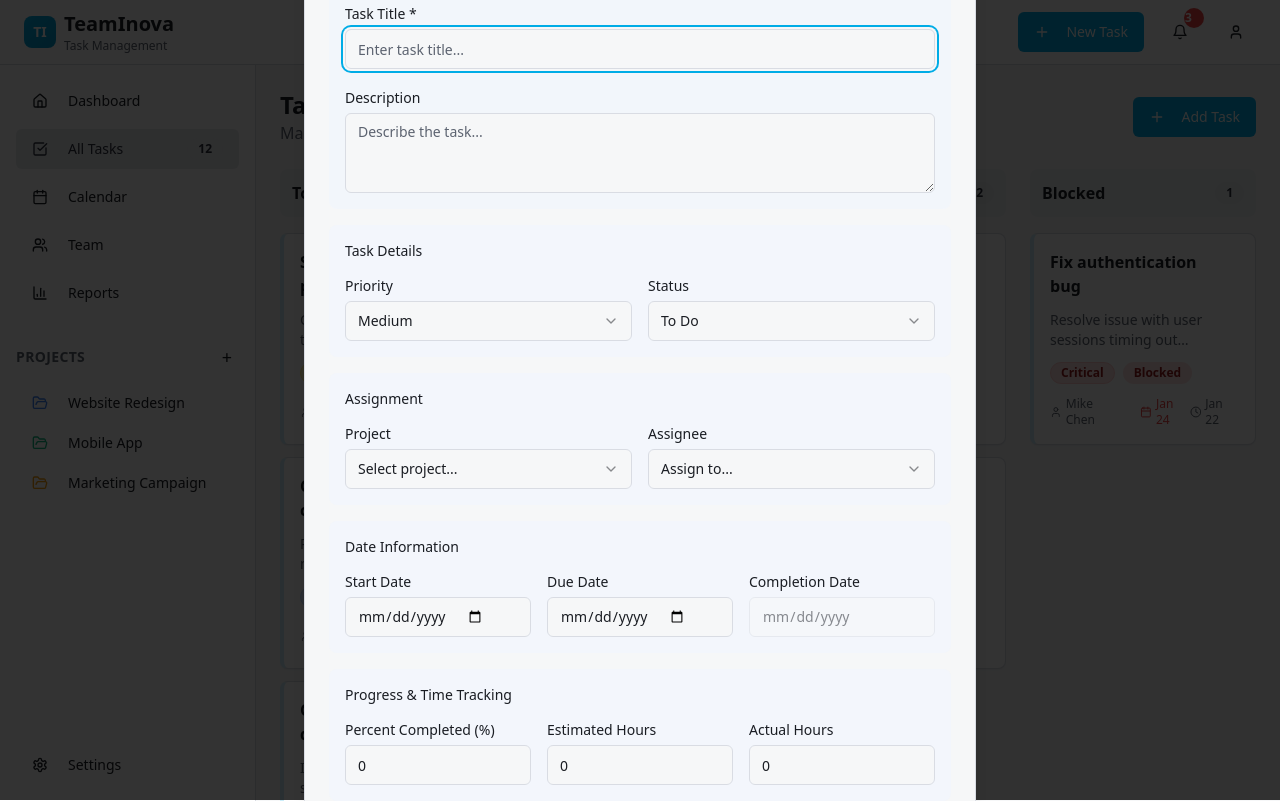
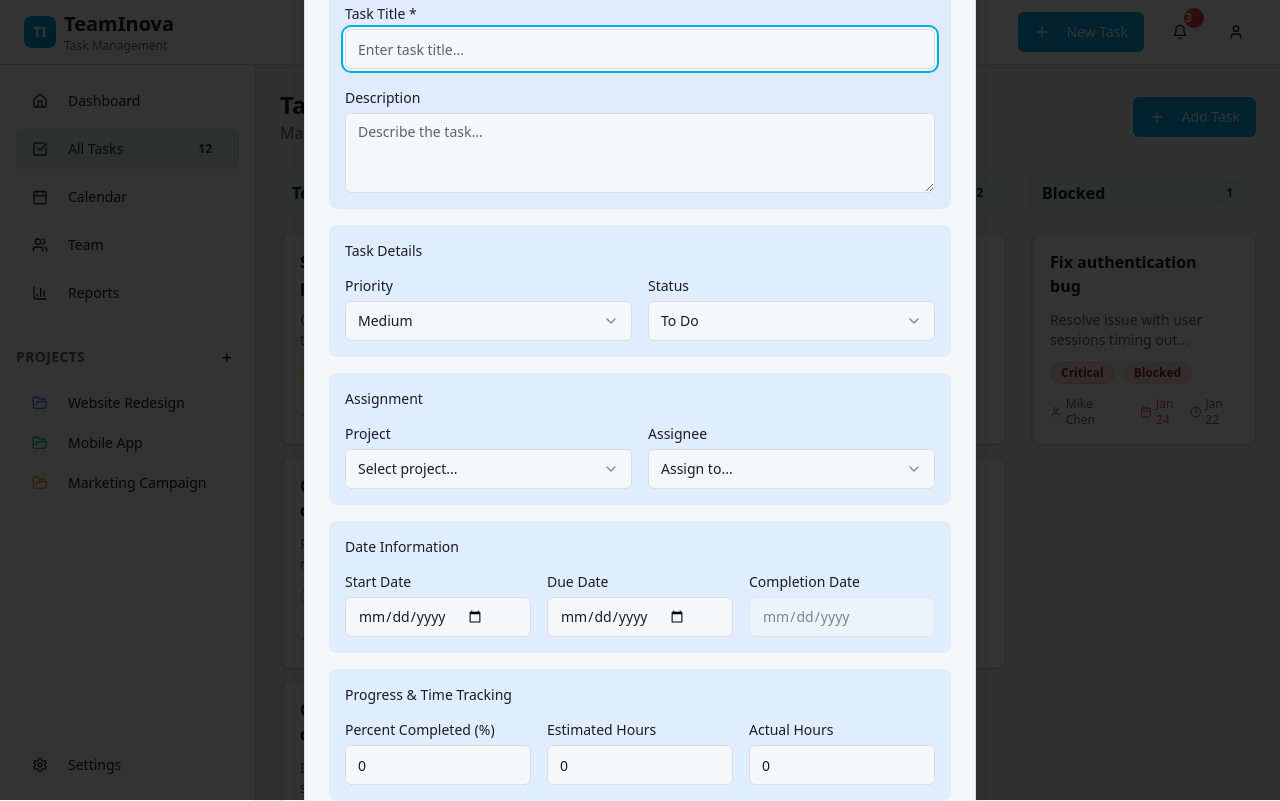
Before and after one commit to VitoTeamInova/teaminova-taskflow-central, a React (Vite) app: page / in a window 1280 px wide. Both pictures are taken after a click on the button "New Task". Built offline with nearby package versions, Linux system fonts and the light colour scheme.

Commit message:
Fix task creation and project section
Fixes task creation by adding a save button. Implements project section with CRUD functionality and specified fields. Darkens the blue background.

```diff
--- a/src/components/CreateTaskDialog.tsx
+++ b/src/components/CreateTaskDialog.tsx
@@ -81,7 +81,7 @@ export function CreateTaskDialog({
 
         <form onSubmit={handleSubmit} className="space-y-6">
           <div className="grid grid-cols-1 gap-4">
-            <div className="bg-blue-50/50 p-4 rounded-lg">
+            <div className="bg-blue-100/80 p-4 rounded-lg">
               <h4 className="font-medium mb-3 text-sm">Basic Information</h4>
               <div className="space-y-4">
                 <div>
@@ -110,7 +110,7 @@ export function CreateTaskDialog({
               </div>
             </div>
 
-            <div className="bg-blue-50/50 p-4 rounded-lg">
+            <div className="bg-blue-100/80 p-4 rounded-lg">
               <h4 className="font-medium mb-3 text-sm">Task Details</h4>
               <div className="grid grid-cols-2 gap-4">
                 <div>
@@ -152,7 +152,7 @@ export function CreateTaskDialog({
               </div>
             </div>
 
-            <div className="bg-blue-50/50 p-4 rounded-lg">
+            <div className="bg-blue-100/80 p-4 rounded-lg">
               <h4 className="font-medium mb-3 text-sm">Assignment</h4>
               <div className="grid grid-cols-2 gap-4">
                 <div>
@@ -195,7 +195,7 @@ export function CreateTaskDialog({
               </div>
             </div>
 
-            <div className="bg-blue-50/50 p-4 rounded-lg">
+            <div className="bg-blue-100/80 p-4 rounded-lg">
               <h4 className="font-medium mb-3 text-sm">Date Information</h4>
               <div className="grid grid-cols-3 gap-4">
                 <div>
@@ -234,7 +234,7 @@ export function CreateTaskDialog({
               </div>
             </div>
 
-            <div className="bg-blue-50/50 p-4 rounded-lg">
+            <div className="bg-blue-100/80 p-4 rounded-lg">
               <h4 className="font-medium mb-3 text-sm">Progress & Time Tracking</h4>
               <div className="grid grid-cols-3 gap-4">
                 <div>
@@ -280,11 +280,11 @@ export function CreateTaskDialog({
           </div>
 
           <div className="flex justify-end gap-3 pt-4">
-            <Button type="button" variant="outline" onClick={() => onOpenChange(false)} className="bg-gray-100 hover:bg-gray-200">
+            <Button type="button" variant="outline" onClick={() => onOpenChange(false)} className="bg-blue-100 hover:bg-blue-200">
               Cancel
             </Button>
-            <Button type="submit" className="bg-blue-500 hover:bg-blue-600 text-white">
-              Create Task
+            <Button type="submit" className="bg-blue-600 hover:bg-blue-700 text-white">
+              Save Task
             </Button>
           </div>
         </form>
```
